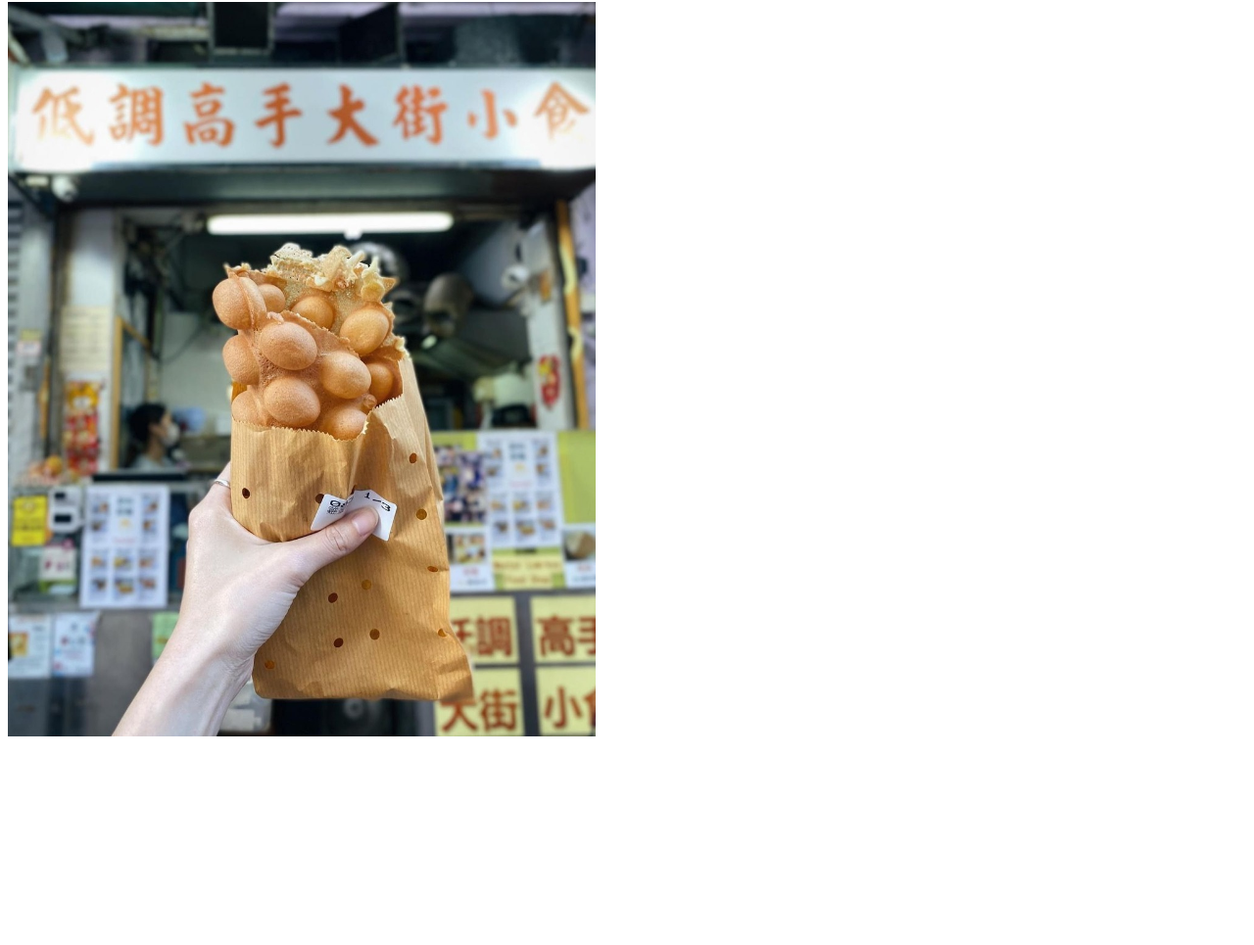
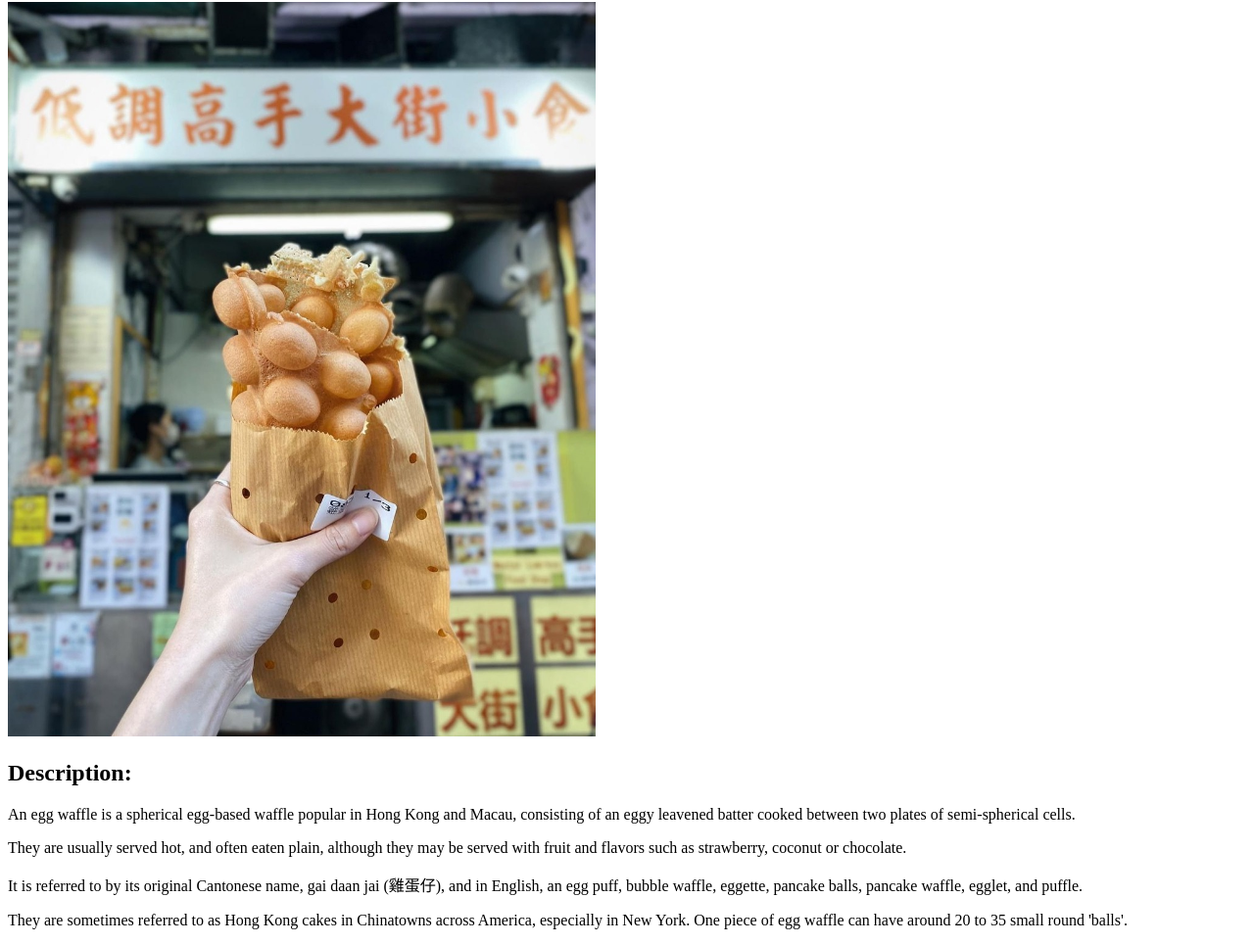
Before and after one commit to dicksonjim88/odin-recipes, a plain HTML site: page recipes/eggwaffle.html in a window 1280 px wide. Shown: the part 78-1043 px from the top of the page at 98% size. Before the commit the page ends 842 px from the top, so only its background shows below. Drawn offline with Linux system fonts and the light colour scheme.

Commit message:
Add descriptions for eggwaffle

```diff
--- a/recipes/eggwaffle.html
+++ b/recipes/eggwaffle.html
@@ -10,7 +10,11 @@
       <h1>Egg Waffles!!!!</h1>
       <img src="./egg.jpg" height="750" width="600">
 
-
+      <h2>Description:</h2>
+      <p>An egg waffle is a spherical egg-based waffle popular in Hong Kong and Macau, consisting of an eggy leavened batter cooked between two plates of semi-spherical cells.</p>
+      <p>They are usually served hot, and often eaten plain, although they may be served with fruit and flavors such as strawberry, coconut or chocolate.</p>
+      <p>It is referred to by its original Cantonese name, gai daan jai (雞蛋仔), and in English, an egg puff, bubble waffle, eggette, pancake balls, pancake waffle, egglet, and puffle.</p>
+      <p>They are sometimes referred to as Hong Kong cakes in Chinatowns across America, especially in New York. One piece of egg waffle can have around 20 to 35 small round 'balls'.</p>
 
 
   </body>
```
